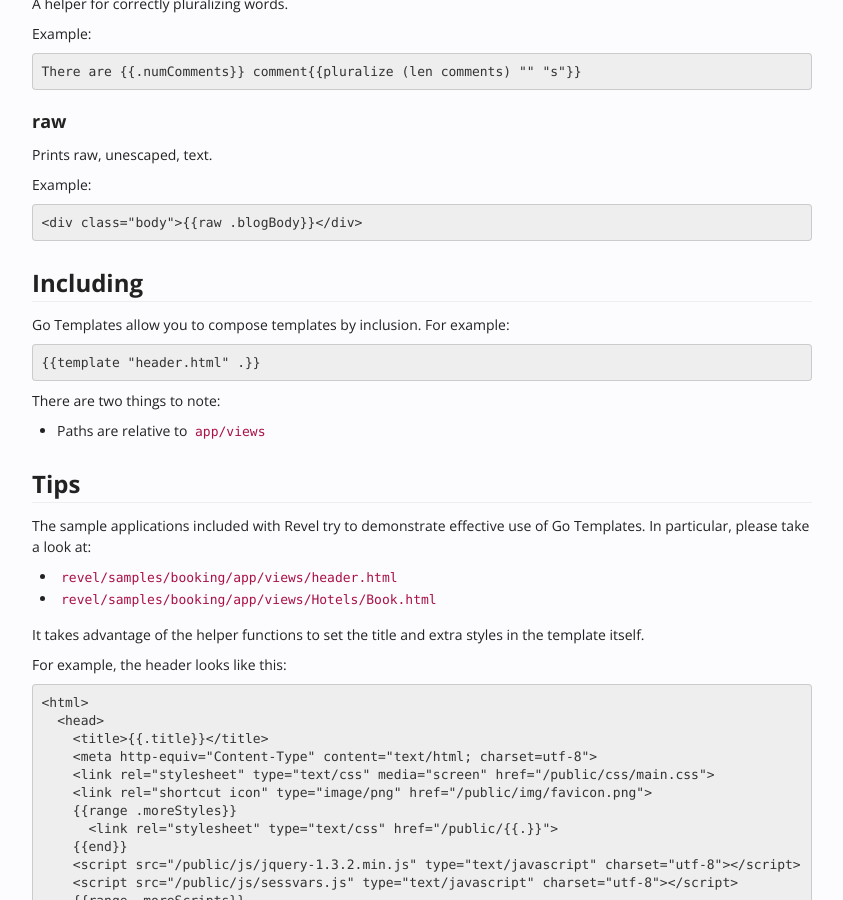
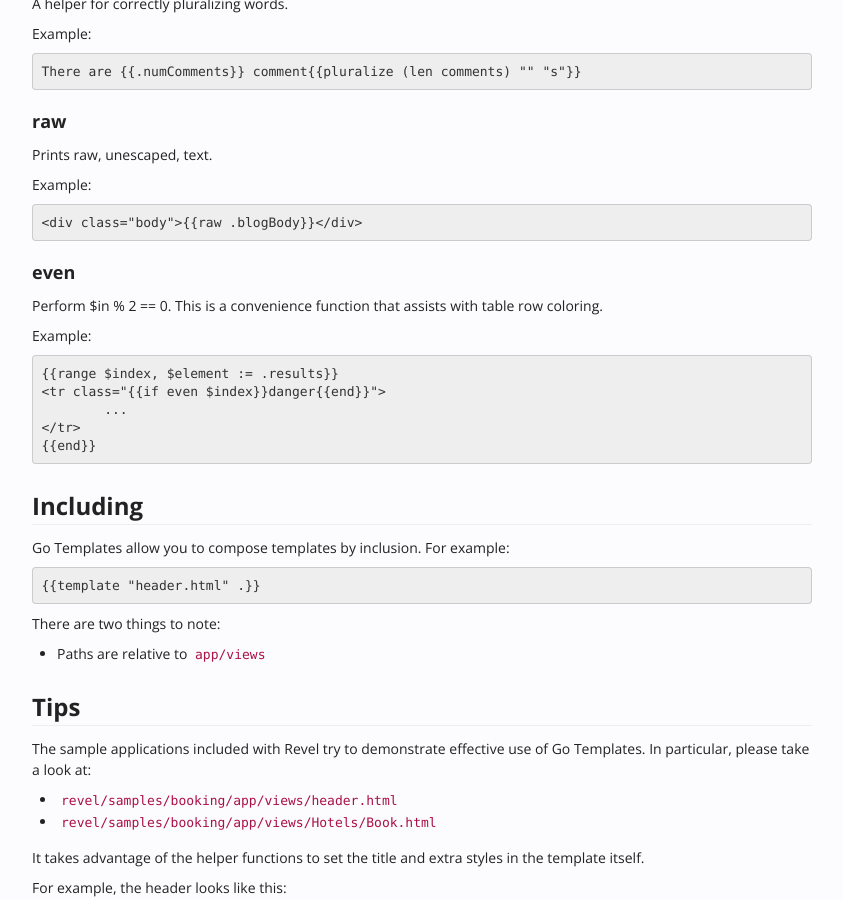
Before and after one commit to revel/revel.github.io, a Jekyll site: the page built from manual/templates.md, in a window 1280 px wide and 900 px high, scrolled down 2346 px. Shown: the whole window, without its empty margins (298-1141 px from the left). Built offline with Jekyll 4.4.1, drawn with Linux system fonts in a browser that asks for light colours.

Commit message:
Add description/example of the 'even' template func

```diff
--- a/manual/templates.md
+++ b/manual/templates.md
@@ -177,6 +177,22 @@ Example:
 
 {% endraw %}
 
+### even
+
+Perform $in % 2 == 0. This is a convenience function that assists with table row coloring.
+
+Example:
+
+{% raw %}
+
+	{{range $index, $element := .results}}
+	<tr class="{{if even $index}}danger{{end}}">
+		...
+	</tr>
+	{{end}}
+
+{% endraw %}
+
 ## Including
 
 Go Templates allow you to compose templates by inclusion.  For example:
```
